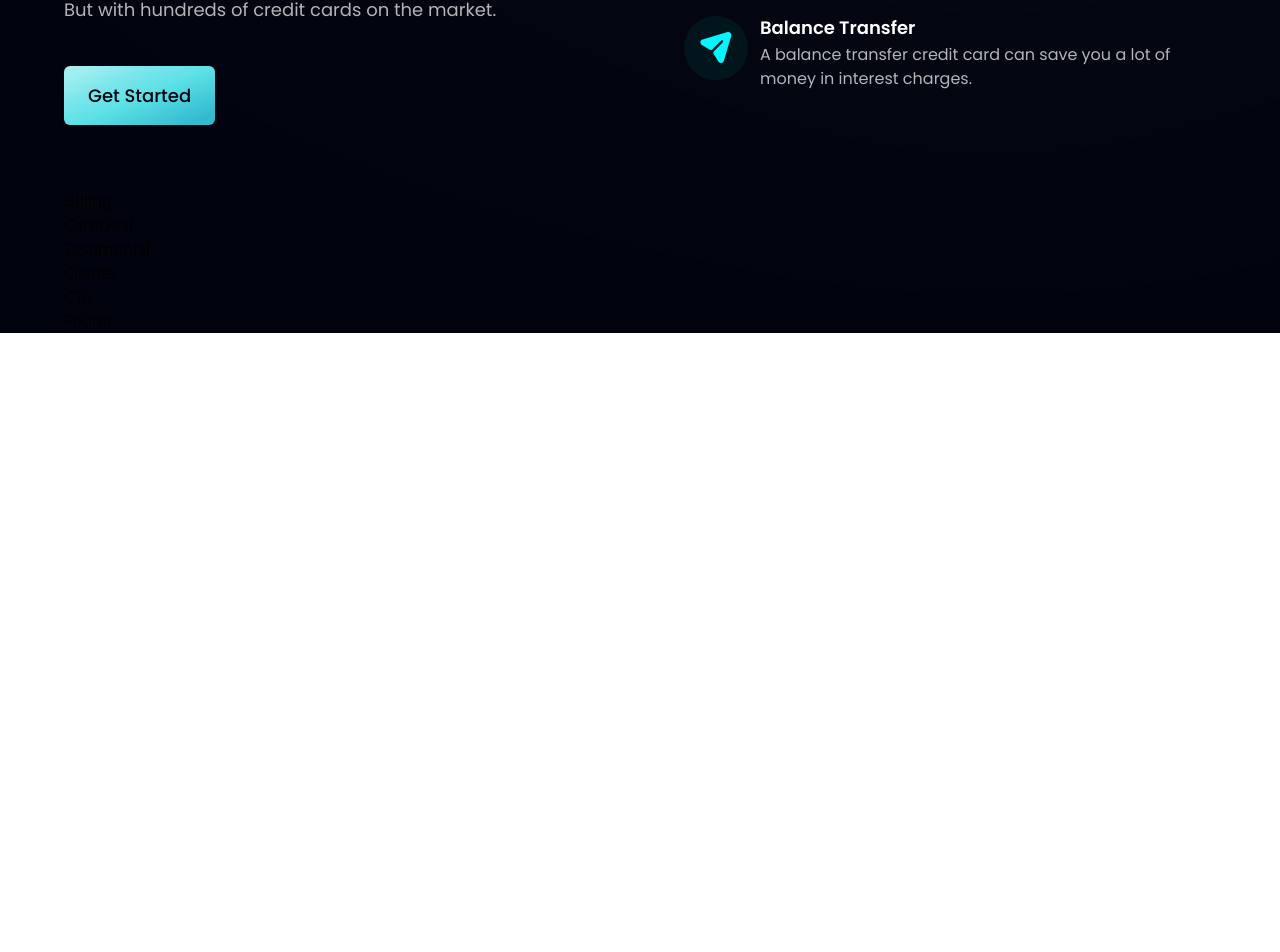
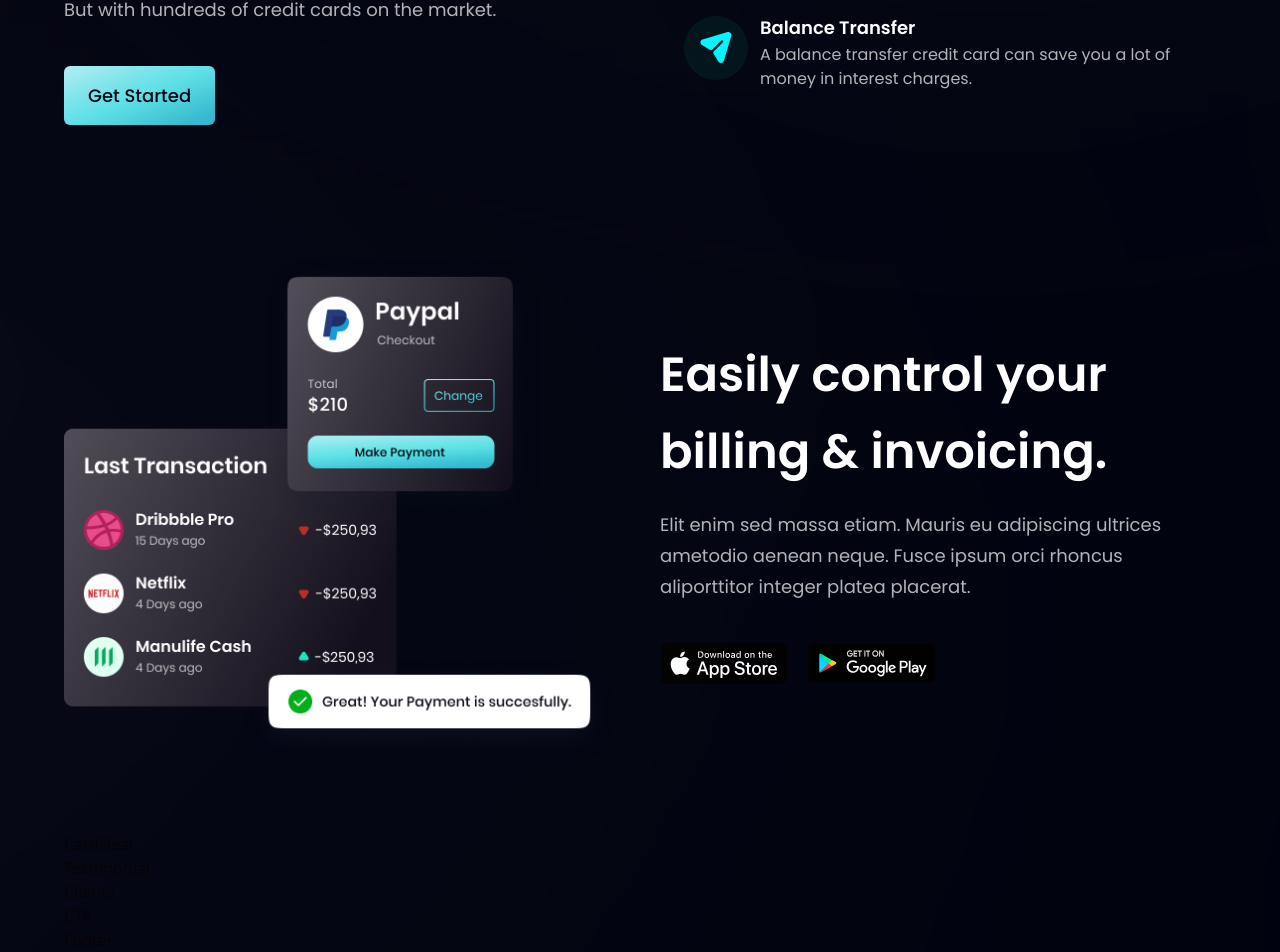
Before and after one commit to kidusshun/next-gen-bank, a React (Vite) app: page / in a window 1280 px wide. Shown: the part 1327-2279 px from the top of the page. Before the commit the page ends 1660 px from the top, so only its background shows below. Built offline with nearby package versions, Linux system fonts and the light colour scheme.

Commit message:
billing section done

```diff
--- a/src/components/Billing.jsx
+++ b/src/components/Billing.jsx
@@ -1,9 +1,26 @@
-import React from 'react'
+import React from 'react';
+import styles, { layout } from '../styles';
+import { apple, bill, google } from '../assets';
 
-const BIlling = () => {
+
+const Billing = () => {
   return (
-    <div>BIlling</div>
+    <section className={layout.sectionReverse}>
+      <div className={layout.sectionImgReverse}>
+        <img src={bill} alt="billing" className='w-[100%] h-[100%] relative z-[5]' />
+        <div className='absolute z-[3] -left-1/2 top-0 w-[50%] h-[50%] rounded-full white__gradient'/>
+        <div className='absolute z-[0] -left-1/2 bottom-0 w-[50%] h-[50%] rounded-full pink__gradient'/>
+      </div>
+      <div className={layout.sectionInfo}>
+        <h2 className={styles.heading2}>Easily control your <br className='sm:block hidden' /> billing & invoicing.</h2>
+        <p className={`${styles.paragraph} max-w-[540px] mt-5`}>Elit enim sed massa etiam. Mauris eu adipiscing ultrices ametodio aenean neque. Fusce ipsum orci rhoncus aliporttitor integer platea placerat.</p>
+        <div className='flex flex-wrap sm:mt-10 mt-6'>
+          <img src={apple} alt="app_store" className='w-[128px] h-[42px] object-contain mr-5 cursor-pointer'/>
+          <img src={google} alt="google_play" className='w-[128px] h-[42px] object-contain cursor-pointer'/>
+        </div>
+      </div>
+    </section>
   )
 }
 
-export default BIlling
+export default Billing
```
